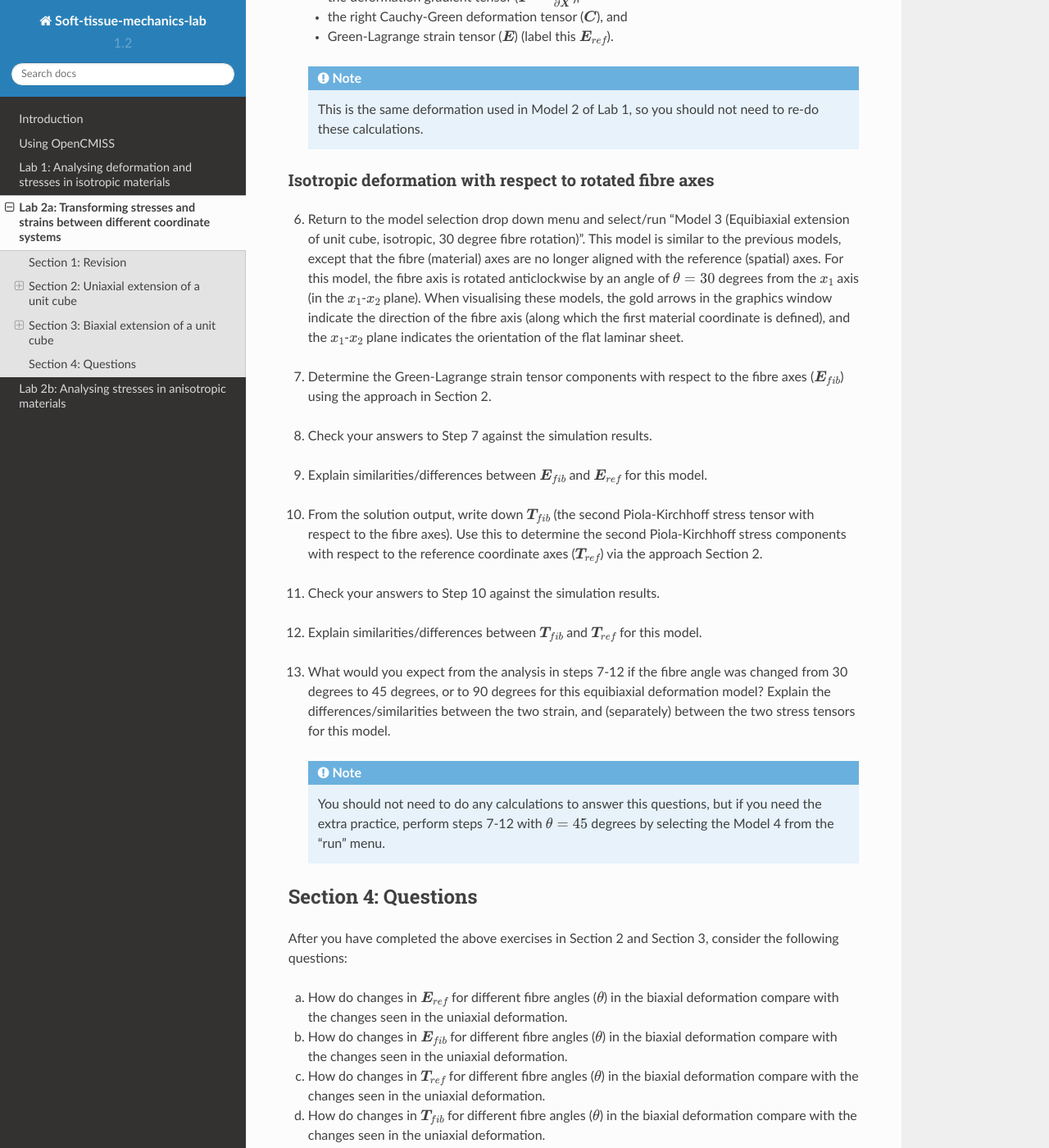
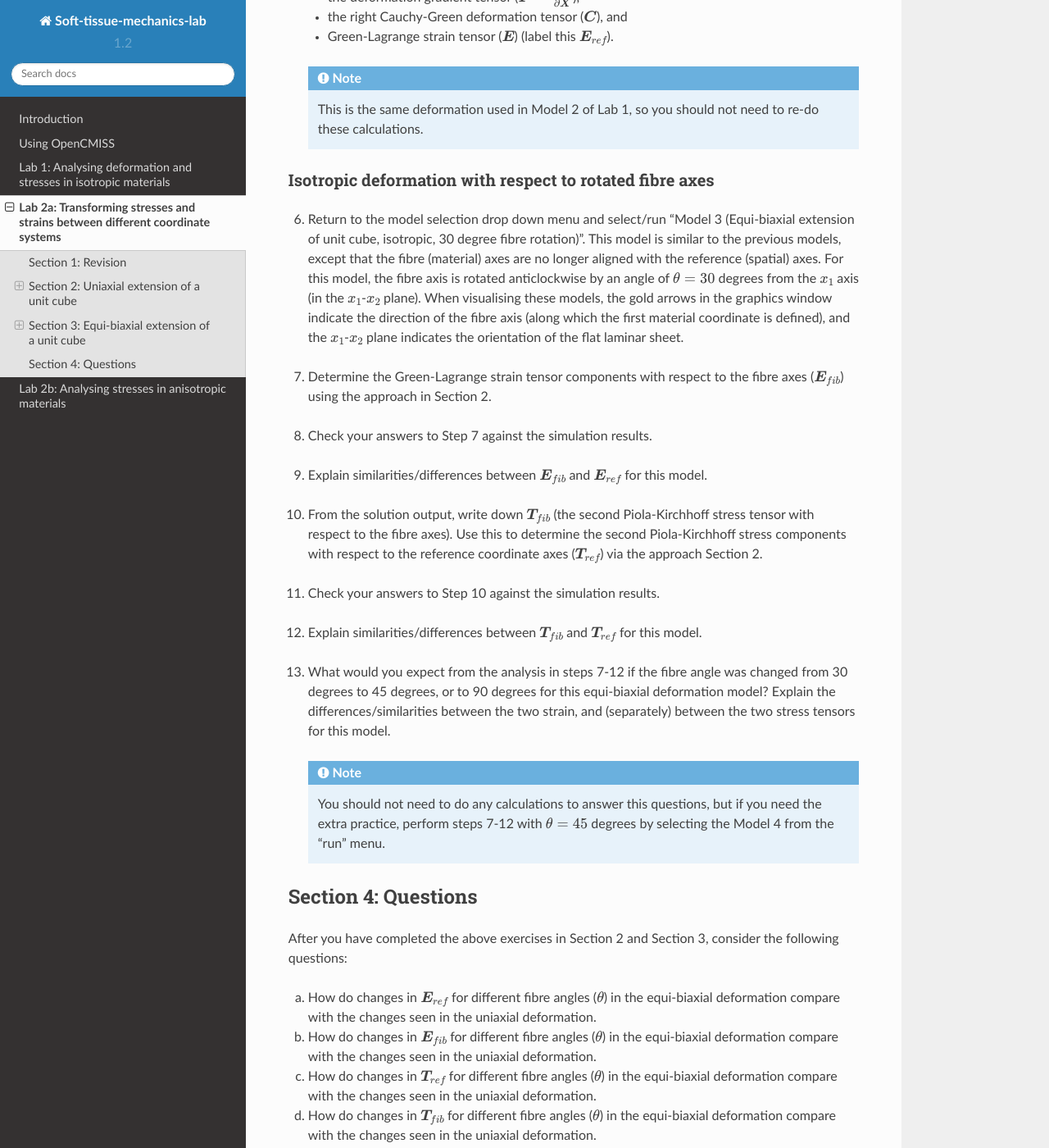
Before and after one commit to mpnash/soft-tissue-mechanics-labs, a Sphinx documentation site: the page built from docs/source/lab2.rst, in a window 1280 px wide and 1400 px high, scrolled down 4705 px. Shown: the whole window at 82% size. Built offline with Sphinx 7.4.7 and the Read the Docs theme 2.0.0, drawn with Linux system fonts in a browser that asks for light colours; some of the changed text lies outside the part shown.

Commit message:
Update lab2.rst

```diff
--- a/docs/source/lab2.rst
+++ b/docs/source/lab2.rst
@@ -12,7 +12,7 @@ Lab 2a: Transforming stresses and strains between different coordinate systems
 .. toctree::
    :maxdepth: 2
 
-The objective of this lab is to transform stresses and strains between fibre and reference coordinates. The deformations that will be considered in this lab include uniaxial and equibiaxial extension of an isotropic unit cube.
+The objective of this lab is to transform stresses and strains between fibre and reference coordinates. The deformations that will be considered in this lab include uniaxial and equi-biaxial extension of an isotropic unit cube.
 
 ===================
 Section 1: Revision
@@ -156,15 +156,15 @@ For the following exercises, you are asked to transform strain and stress tensor
 
 .. _isotropic_biaxial_extension_of_unit_cube:
 
-===========================================
-Section 3: Biaxial extension of a unit cube
-===========================================
+================================================
+Section 3: Equi-biaxial extension of a unit cube
+================================================
 
 1. Start OpenCMISS and load Lab 2 (described in the :ref:`Starting OpenCMISS <starting-OpenCMISS>` section).
 
 |vspace|
 
-2. Select "Model 1 (Equibiaxial extension of unit cube, isotropic, 0 degree fibre rotation)" from the drop down menu and click the "run" button (screenshots of this procedure are shown in the :ref:`Running models in OpenCMISS <running-models-in-OpenCMISS>` section).
+2. Select "Model 1 (Equi-biaxial extension of unit cube, isotropic, 0 degree fibre rotation)" from the drop down menu and click the "run" button (screenshots of this procedure are shown in the :ref:`Running models in OpenCMISS <running-models-in-OpenCMISS>` section).
 
 |vspace|
 
@@ -185,7 +185,7 @@ Section 3: Biaxial extension of a unit cube
 |vspace|
 
 
-4. This equibiaxial deformation is incompressible (i.e. maintains constant volume) described by the equations:
+4. This equi-biaxial deformation is incompressible (i.e. maintains constant volume) described by the equations:
 
   .. math::
 
@@ -209,7 +209,7 @@ Section 3: Biaxial extension of a unit cube
 Isotropic deformation with respect to rotated fibre axes
 --------------------------------------------------------
 
-6. Return to the model selection drop down menu and select/run "Model 3 (Equibiaxial extension of unit cube, isotropic, 30 degree fibre rotation)". This model is similar to the previous models, except that the fibre (material) axes are no longer aligned with the reference (spatial) axes. For this model, the fibre axis is rotated anticlockwise by an angle of :math:`\theta=30` degrees from the :math:`x_{1}` axis (in the :math:`x_{1}`-:math:`x_{2}` plane). When visualising these models, the gold arrows in the graphics window indicate the direction of the fibre axis (along which the first material coordinate is defined), and the :math:`x_{1}`-:math:`x_{2}` plane indicates the orientation of the flat laminar sheet.
+6. Return to the model selection drop down menu and select/run "Model 3 (Equi-biaxial extension of unit cube, isotropic, 30 degree fibre rotation)". This model is similar to the previous models, except that the fibre (material) axes are no longer aligned with the reference (spatial) axes. For this model, the fibre axis is rotated anticlockwise by an angle of :math:`\theta=30` degrees from the :math:`x_{1}` axis (in the :math:`x_{1}`-:math:`x_{2}` plane). When visualising these models, the gold arrows in the graphics window indicate the direction of the fibre axis (along which the first material coordinate is defined), and the :math:`x_{1}`-:math:`x_{2}` plane indicates the orientation of the flat laminar sheet.
 
 |vspace|
 
@@ -237,7 +237,7 @@ Isotropic deformation with respect to rotated fibre axes
 
 |vspace|
 
-13. What would you expect from the analysis in steps 7-12 if the fibre angle was changed from 30 degrees to 45 degrees, or to 90 degrees for this equibiaxial deformation model?  Explain the differences/similarities between the two strain, and (separately) between the two stress tensors for this model.
+13. What would you expect from the analysis in steps 7-12 if the fibre angle was changed from 30 degrees to 45 degrees, or to 90 degrees for this equi-biaxial deformation model?  Explain the differences/similarities between the two strain, and (separately) between the two stress tensors for this model.
 
   .. note::
 
@@ -251,13 +251,13 @@ Section 4: Questions
 
 After you have completed the above exercises in Section 2 and Section 3, consider the following questions:
 
-a. How do changes in :math:`\boldsymbol{E}_{ref}` for different fibre angles (:math:`\theta`) in the biaxial deformation compare with the changes seen in the uniaxial deformation.
+a. How do changes in :math:`\boldsymbol{E}_{ref}` for different fibre angles (:math:`\theta`) in the equi-biaxial deformation compare with the changes seen in the uniaxial deformation.
 
-b. How do changes in :math:`\boldsymbol{E}_{fib}` for different fibre angles (:math:`\theta`) in the biaxial deformation compare with the changes seen in the uniaxial deformation.
+b. How do changes in :math:`\boldsymbol{E}_{fib}` for different fibre angles (:math:`\theta`) in the equi-biaxial deformation compare with the changes seen in the uniaxial deformation.
 
-c. How do changes in :math:`\boldsymbol{T}_{ref}` for different fibre angles (:math:`\theta`) in the biaxial deformation compare with the changes seen in the uniaxial deformation.
+c. How do changes in :math:`\boldsymbol{T}_{ref}` for different fibre angles (:math:`\theta`) in the equi-biaxial deformation compare with the changes seen in the uniaxial deformation.
 
-d. How do changes in :math:`\boldsymbol{T}_{fib}` for different fibre angles (:math:`\theta`) in the biaxial deformation compare with the changes seen in the uniaxial deformation.
+d. How do changes in :math:`\boldsymbol{T}_{fib}` for different fibre angles (:math:`\theta`) in the equi-biaxial deformation compare with the changes seen in the uniaxial deformation.
 
 e. Will the invariants of :math:`\boldsymbol{C}` be the same or different when calculated with respect to fibre or reference coordinates?
 
```
